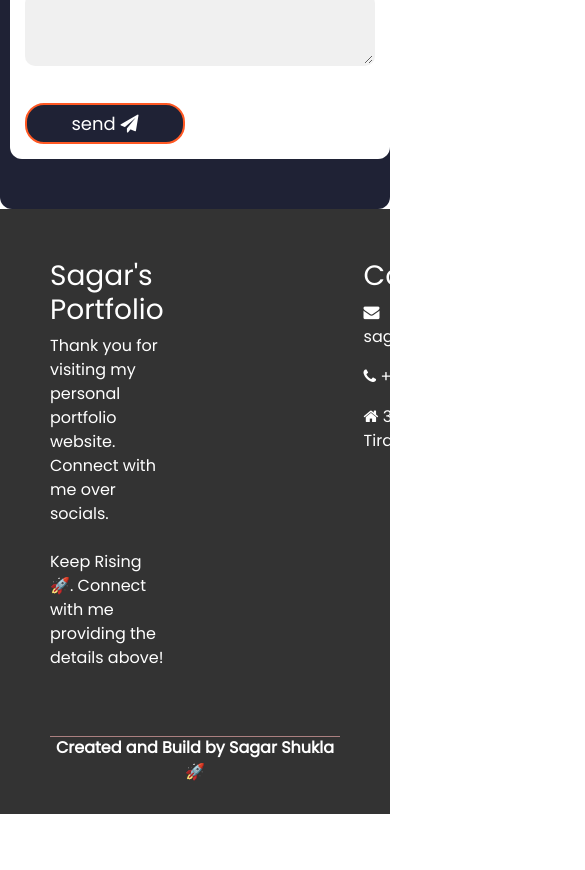
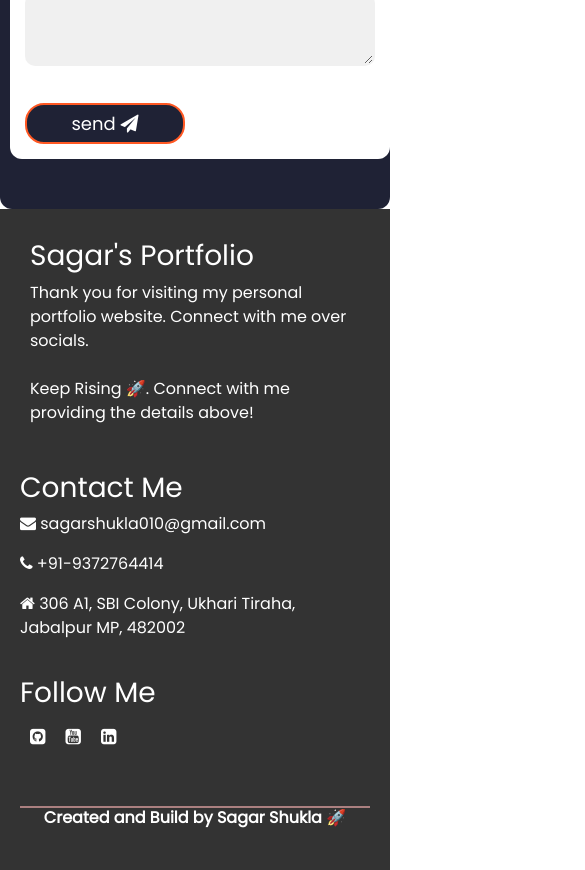
Before and after one commit to sagarshukla010/Me-The-Portfolio-Project, a React (Create React App) app in the folder me/: page / in a window 390 px wide. Shown: the part 4898-5768 px from the top of the page, 585 px wide, since content can reach past the window. Before the commit the page ends 5712 px from the top, so only its background shows below. Built offline with nearby package versions, Linux system fonts and the light colour scheme; a web font is replaced by a local one.

Commit message:
added the media query for contact footer

```diff
--- a/me/src/meContainer/contactMe/bottomFooter/BottomFooter.css
+++ b/me/src/meContainer/contactMe/bottomFooter/BottomFooter.css
@@ -60,3 +60,33 @@
   height: 1px; /* Adjust the thickness of the line */
   background-color: rgba(175, 131, 131, 0.971); /* Adjust the transparency (0.2 is 20% transparent black) */
 }
+
+
+@media only screen and (max-width: 932px) {
+  .footer-container_bottom {
+    padding: 20px; /* Adjust padding for smaller screens */
+  }
+
+  .box-container {
+    flex-direction: column; /* Change to a column layout for smaller screens */
+    gap: 20px; /* Adjust spacing between child elements for smaller screens */
+  }
+
+  .box-container .box {
+    padding: 10px; /* Adjust padding for smaller screens */
+  }
+
+  .social-icons {
+    flex-direction: column; /* Stack social icons vertically for smaller screens */
+    gap: 10px; /* Adjust spacing between social icons for smaller screens */
+  }
+
+  .social-media .colz .colz-icon i {
+    padding: 10px; /* Adjust padding for smaller screens */
+    font-size: 18px; /* Adjust font size for smaller screens */
+  }
+
+  .transparent-line::before {
+    height: 2px; /* Adjust the thickness of the line for smaller screens */
+  }
+}
```
